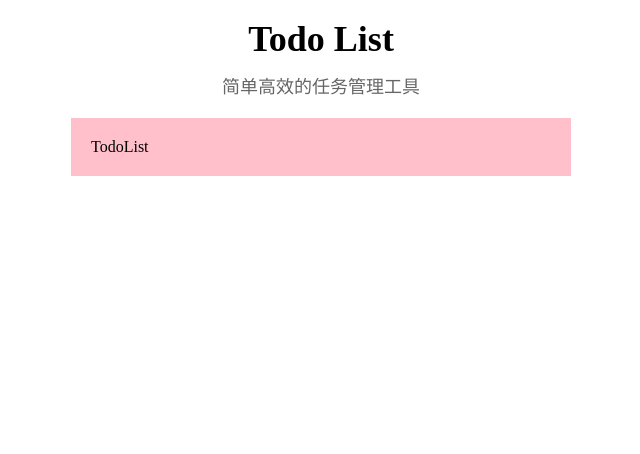
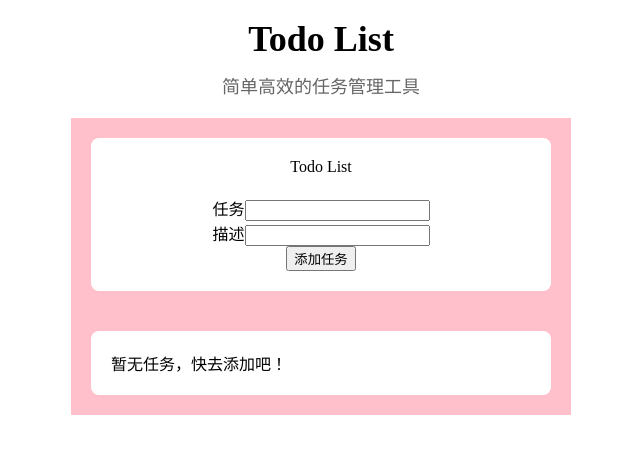
Before and after one commit to cheeseburgertony/todo-list, a React (Vite) app: page / in a window 1280 px wide. Shown: the top 454 px of the page, without its empty margins (319-959 px from the left). Built offline with nearby package versions, Linux system fonts and the light colour scheme.

Commit message:
feat: 添加基本任务功能和样式

```diff
--- a/src/components/TodoList/index.less
+++ b/src/components/TodoList/index.less
@@ -1,4 +1,51 @@
 .todolist {
+  display: flex;
+  flex-direction: column;
+  justify-content: center;
   padding: 20px;
   background-color: pink;
+
+  .add-task {
+    background-color: #fff;
+    padding: 20px;
+    border-radius: 8px;
+    margin-bottom: 40px;
+
+    .body {
+      display: flex;
+      flex-direction: column;
+      justify-content: center;
+      align-items: center;
+    }
+  }
+
+  .task-list {
+    background-color: #fff;
+    padding: 20px;
+    border-radius: 8px;
+
+    .task-item {
+      display: flex;
+      justify-content: space-between;
+      align-items: center;
+      padding: 10px 0;
+      height: 40px;
+      border-bottom: 1px solid #eee;
+
+      .left {
+        display: flex;
+        flex-direction: column;
+        title {
+          font-size: 18px;
+          font-weight: bold;
+        }
+
+        .desc {
+          padding: 0;
+          margin: 0;
+          font-size: 14px;
+        }
+      }
+    }
+  }
 }
--- a/src/components/TodoList/index.tsx
+++ b/src/components/TodoList/index.tsx
@@ -1,8 +1,79 @@
-import { memo } from "react";
+import { memo, useState } from "react";
 import "./index.less";
 
+interface ITask {
+  id: number;
+  title: string;
+  description: string;
+  completed: boolean;
+  createdAt: Date;
+}
+
 const TodoList = memo(() => {
-  return <div className="todolist">TodoList</div>;
+  const [tasks, setTasks] = useState<ITask[]>([]);
+  const [taskTitle, setTaskTitle] = useState("");
+  const [taskDescription, setTaskDescription] = useState("");
+
+  const handleAddTask = () => {
+    if (!taskTitle.trim()) return;
+
+    const newTask: ITask = {
+      id: Date.now(),
+      title: taskTitle,
+      description: taskDescription,
+      completed: false,
+      createdAt: new Date(),
+    };
+    setTasks([...tasks, newTask]);
+    setTaskTitle("");
+    setTaskDescription("");
+  };
+
+  const handleTaskDelete = (id: number) => {
+    setTasks(tasks.filter((task) => task.id !== id));
+  };
+
+  return (
+    <div className="todolist">
+      <div className="add-task">
+        <div className="header">Todo List</div>
+        <div className="body">
+          <label>
+            任务
+            <input
+              type="text"
+              value={taskTitle}
+              onChange={(e) => setTaskTitle(e.target.value)}
+            />
+          </label>
+          <label>
+            描述
+            <input
+              type="text"
+              value={taskDescription}
+              onChange={(e) => setTaskDescription(e.target.value)}
+            />
+          </label>
+          <button onClick={handleAddTask}>添加任务</button>
+        </div>
+      </div>
+
+      <div className="task-list">
+        {tasks.length === 0 && <div>暂无任务，快去添加吧！</div>}
+        {tasks.map((task) => (
+          <div key={task.id} className="task-item">
+            <div className="left">
+              <div className="title">{task.title}</div>
+              <p className="desc">{task.description}</p>
+            </div>
+            <div className="right">
+              <button onClick={() => handleTaskDelete(task.id)}>删除</button>
+            </div>
+          </div>
+        ))}
+      </div>
+    </div>
+  );
 });
 
 export default TodoList;
```
